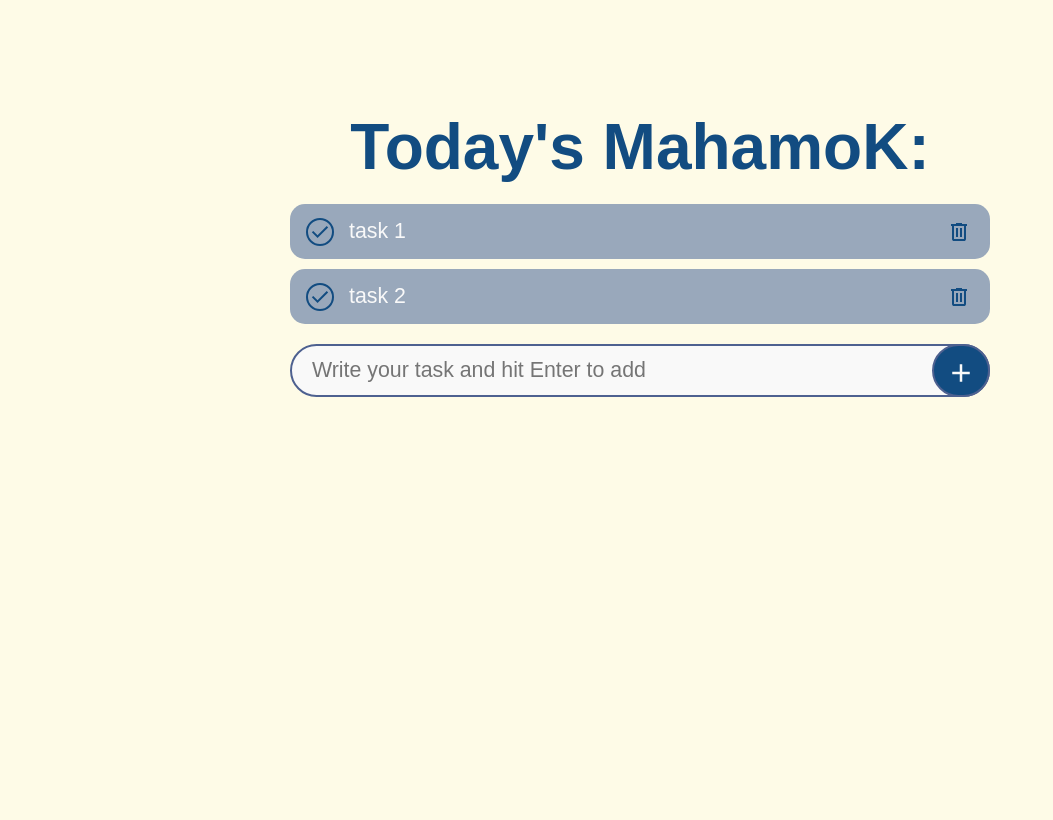
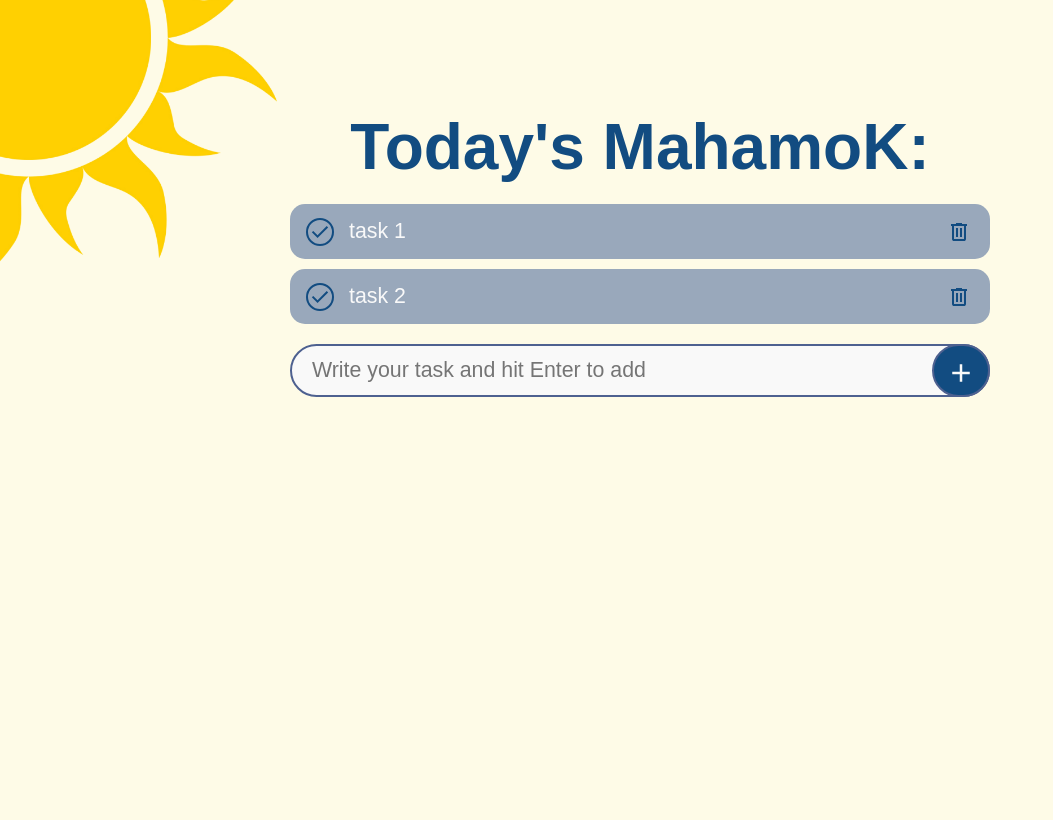
Before and after one commit to etharabdelazeem/MahamoK, a Python web app: template flask/templates/homepage.html in a window 1280 px wide. Shown: the whole page, without its empty margins (0-1053 px from the left). Run offline with Jinja, Linux system fonts and the light colour scheme; the template is opened without the code that fills it, so the values that code supplies are empty.

Commit message:
added a cute sun :)

```diff
--- a/flask/static/styles/homepage.css
+++ b/flask/static/styles/homepage.css
@@ -21,6 +21,10 @@ body{
     min-height: 100vh;
     padding: 10px;
     background-color: var(--background);
+    background-image: url('../icons/sun.png') ;
+    background-repeat: no-repeat;
+    background-position: top left;
+    background-size: 300px auto;
     display: flex;
     flex-direction: column;
     align-items: center;
```
Also changed, not shown: flask/static/icons/sun.png (added).
